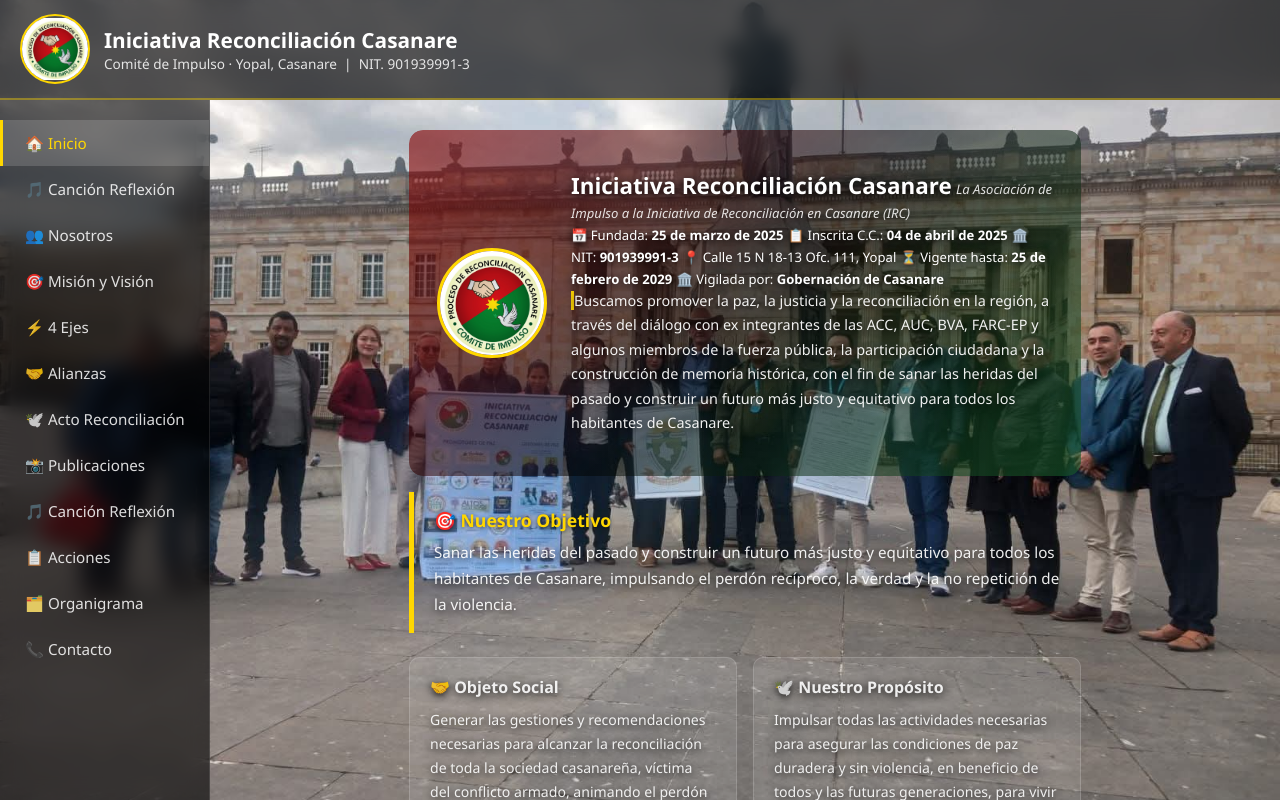
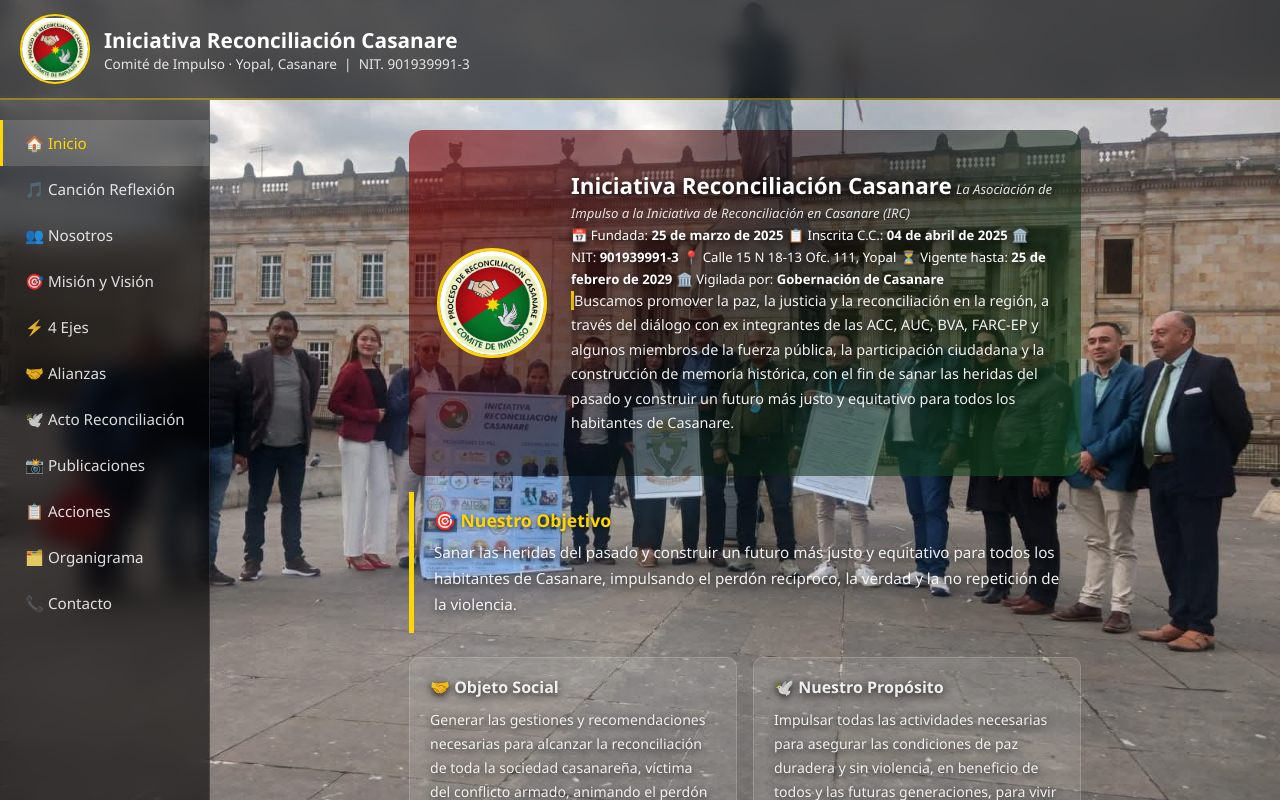
Before and after one commit to castanedamigue0-boop/Iniciativa-Reconciliaci-n-Casanare, a plain HTML site: page index.html in a window 1280 px wide. Drawn offline with Linux system fonts and the light colour scheme.

Commit message:
Quitar cancion duplicada

```diff
--- a/index.html
+++ b/index.html
@@ -44,7 +44,6 @@
         <a href="#" class="nav-link" onclick="mostrarSeccion('alianzas', this)">🤝 Alianzas</a>
         <a href="#" class="nav-link" onclick="mostrarSeccion('acto', this)">🕊️ Acto Reconciliación</a>
         <a href="#" class="nav-link" onclick="mostrarSeccion('publicaciones', this)">📸 Publicaciones</a>
-        <a href="#" class="nav-link" onclick="mostrarSeccion('cancion', this)">🎵 Canción Reflexión</a>
         <a href="#" class="nav-link" onclick="mostrarSeccion('acciones', this)">📋 Acciones</a>
         <a href="#" class="nav-link" onclick="mostrarSeccion('organigrama', this)">🗂️ Organigrama</a>
         <a href="#" class="nav-link" onclick="mostrarSeccion('contacto', this)">📞 Contacto</a>
```
